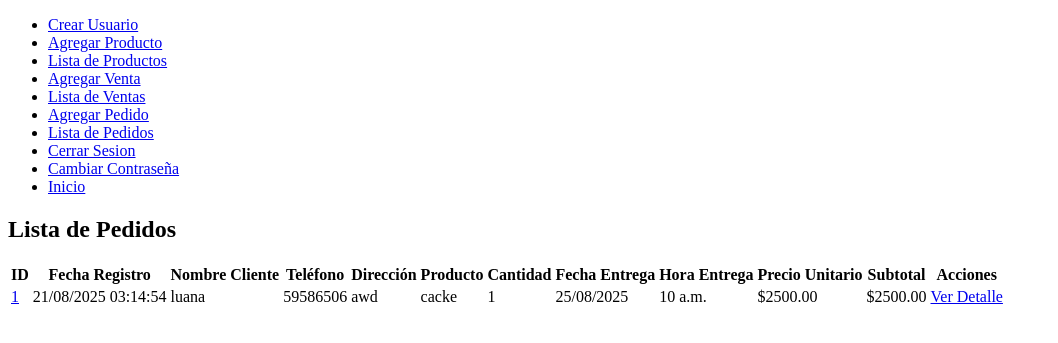
After one commit to rb1022533/punto_de_venta, a Django app: page /lista_pedidos/ in a window 1280 px wide. The commit adds this page. Shown: the top 343 px of the page, without its empty margins (0-1058 px from the left). Run offline with Django 5.2, Linux system fonts and the light colour scheme; a user stored in the database is signed in; data comes from the database, SQL or seed files in the repository; both versions use the stored data as it was after the commit.

Commit message:
commit 7: Pedidos todo OK

```diff
--- a/app/models.py
+++ b/app/models.py
@@ -34,3 +34,28 @@ class DetalleVenta(models.Model):
 
     def __str__(self):
         return f"{self.cantidad} x {self.producto.nombre}"
+
+
+class Pedido(models.Model):
+    fecha = models.DateTimeField(auto_now_add=True)
+    cliente_nombre = models.CharField(max_length=255)
+    cliente_telefono = models.CharField(max_length=15)
+    direccion = models.TextField()
+    fecha_entrega = models.DateField()
+    hora_entrega = models.TimeField()
+    total = models.DecimalField(max_digits=10, decimal_places=2, default=0)
+    productos = models.ManyToManyField(Producto, through='DetallePedido')
+
+    def __str__(self):
+        return f"Pedido {self.id} - {self.cliente_nombre}"
+
+
+class DetallePedido(models.Model):
+    pedido = models.ForeignKey(Pedido, on_delete=models.CASCADE)
+    producto = models.ForeignKey(Producto, on_delete=models.CASCADE)
+    cantidad = models.PositiveIntegerField()
+    precio_unitario = models.DecimalField(max_digits=10, decimal_places=2)
+
+    @property
+    def total_producto(self):
+        return self.cantidad * self.precio_unitario
--- a/app/views.py
+++ b/app/views.py
@@ -14,8 +14,8 @@ from django.contrib.auth import update_session_auth_hash
 
 from django.contrib import messages
 
-from .forms import ProductoForm, VentaForm, DetalleVentaForm
-from .models import Venta, Producto, DetalleVenta
+from .forms import ProductoForm, VentaForm, DetalleVentaForm, DetallePedidoForm, PedidoForm
+from .models import Venta, Producto, DetalleVenta, Pedido, DetallePedido
 from django.forms import inlineformset_factory
 
 
@@ -205,3 +205,82 @@ def detalles_venta(request, venta_id):
         'cliente_telefono': venta.cliente_telefono,
         'fecha': venta.fecha.strftime('%d/%m/%Y %H:%M:%S')
     })
+
+
+@login_required
+def agregar_pedido(request):
+    DetallePedidoFormSet = inlineformset_factory(
+        Pedido, DetallePedido,
+        form=DetallePedidoForm,
+        extra=1,
+        can_delete=True
+    )
+
+    if request.method == "POST":
+        pedido_form = PedidoForm(request.POST)
+        pedido = Pedido()  # 👈 creamos un objeto vacío para asociar
+        formset = DetallePedidoFormSet(request.POST, instance=pedido)
+
+        if pedido_form.is_valid() and formset.is_valid():
+            pedido = pedido_form.save(commit=False)
+            pedido.save()
+
+            total_pedido = 0
+            detalles = formset.save(commit=False)
+            for detalle in detalles:
+                detalle.pedido = pedido
+                detalle.precio_unitario = detalle.producto.precio_venta
+                detalle.save()
+                total_pedido += detalle.cantidad * detalle.precio_unitario
+
+            pedido.total = total_pedido
+            pedido.save()
+
+            messages.success(request, "Pedido registrado exitosamente!")
+            return redirect('lista_pedidos')
+        else:
+            messages.error(request, "Hay errores en el formulario o en los detalles del pedido.")
+    else:
+        pedido_form = PedidoForm()
+        formset = DetallePedidoFormSet(instance=Pedido())
+
+    return render(request, "agregar_pedido.html", {
+        "pedido_form": pedido_form,
+        "formset": formset
+    })
+
+
+@login_required
+def lista_pedidos(request):
+    pedidos = Pedido.objects.all().order_by('-fecha')
+
+    # Construir detalles con subtotal
+    pedidos_con_detalle = []
+    for pedido in pedidos:
+        detalles = []
+        for detalle in pedido.detallepedido_set.all():
+            detalles.append({
+                'detalle': detalle,
+                'total_producto': detalle.cantidad * detalle.precio_unitario
+            })
+        pedidos_con_detalle.append({
+            'pedido': pedido,
+            'detalles': detalles
+        })
+
+    return render(request, 'lista_pedidos.html', {
+        'pedidos_con_detalle': pedidos_con_detalle
+    })
+
+
+
+
+@login_required
+def detalles_pedido(request, pedido_id):
+    pedido = get_object_or_404(Pedido, id=pedido_id)
+    detalles_pedido = pedido.detallepedido_set.all()
+
+    return render(request, "detalles_pedido.html", {
+        "pedido": pedido,
+        "detalles_pedido": detalles_pedido
+    })
--- a/punto_de_venta/settings.py
+++ b/punto_de_venta/settings.py
@@ -112,6 +112,9 @@ USE_I18N = True
 
 USE_TZ = True
 
+USE_L10N = False
+DATE_INPUT_FORMATS = ['%d/%m/%Y']
+
 
 # Static files (CSS, JavaScript, Images)
 # https://docs.djangoproject.com/en/5.1/howto/static-files/
--- a/punto_de_venta/templates/base.html
+++ b/punto_de_venta/templates/base.html
@@ -30,6 +30,12 @@
                     <a href="/lista_ventas">Lista de Ventas</a>
                 </li>
                 <li>
+                    <a href="/agregar_pedido">Agregar Pedido</a>
+                </li>
+                <li>
+                    <a href="/lista_pedidos">Lista de Pedidos</a>
+                </li>
+                <li>
                     <a href="/logout">Cerrar Sesion</a>
                 </li>
                 <li>
--- /dev/null
+++ b/punto_de_venta/templates/lista_pedidos.html
@@ -0,0 +1,54 @@
+{% extends "base.html" %}
+
+{% block content %}
+<h2>Lista de Pedidos</h2>
+
+<table>
+    <thead>
+        <tr>
+            <th>ID</th>
+            <th>Fecha Registro</th>
+            <th>Nombre Cliente</th>
+            <th>Teléfono</th>
+            <th>Dirección</th>
+            <th>Producto</th>
+            <th>Cantidad</th>
+            <th>Fecha Entrega</th>
+            <th>Hora Entrega</th>
+            <th>Precio Unitario</th>
+            <th>Subtotal</th>
+            <th>Acciones</th>
+        </tr>
+    </thead>
+    <tbody>
+        {% for pedido_data in pedidos_con_detalle %}
+    {% for item in pedido_data.detalles %}
+    <tr>
+        <td>
+            <a href="{% url 'detalles_pedido' pedido_data.pedido.id %}">
+                {{ pedido_data.pedido.id }}
+            </a>
+        </td>
+        <td>{{ pedido_data.pedido.fecha|date:"d/m/Y H:i:s" }}</td>
+        <td>{{ pedido_data.pedido.cliente_nombre }}</td>
+        <td>{{ pedido_data.pedido.cliente_telefono }}</td>
+        <td>{{ pedido_data.pedido.direccion }}</td>
+        <td>{{ item.detalle.producto.nombre }}</td>
+        <td>{{ item.detalle.cantidad }}</td>
+        <td>{{ pedido_data.pedido.fecha_entrega|date:"d/m/Y" }}</td>
+        <td>{{ pedido_data.pedido.hora_entrega }}</td>
+        <td>${{ item.detalle.precio_unitario }}</td>
+        <td>${{ item.total_producto }}</td>
+        <td>
+            <a href="{% url 'detalles_pedido' pedido_data.pedido.id %}">Ver Detalle</a>
+        </td>
+    </tr>
+    {% endfor %}
+{% empty %}
+    <tr>
+        <td colspan="12">No hay pedidos registrados.</td>
+    </tr>
+{% endfor %}
+    </tbody>
+</table>
+{% endblock %}
--- a/punto_de_venta/urls.py
+++ b/punto_de_venta/urls.py
@@ -37,4 +37,9 @@ urlpatterns = [
     path('lista_ventas/', views.lista_ventas, name='lista_ventas'),
     path('detalles_venta/<int:venta_id>/', views.detalles_venta, name='detalles_venta'),
 
+     # Pedidos
+    path('lista_pedidos/', views.lista_pedidos, name='lista_pedidos'),
+    path('agregar_pedido/', views.agregar_pedido, name='agregar_pedido'),
+    path('detalles_pedido/<int:pedido_id>/', views.detalles_pedido, name='detalles_pedido'),
+
 ]
```
Also changed, not shown: app/admin.py (+15 -1 lines), app/forms.py (+12 -1 lines), punto_de_venta/templates/agregar_pedido.html (+38 -8 lines), punto_de_venta/templates/detalles_pedido.html (added, +39 -0 lines), static/js/formset_dynamic.js (+24 -17 lines), app/migrations/0003_detallepedido_pedido_detallepedido_pedido.py (added), db.sqlite3.
